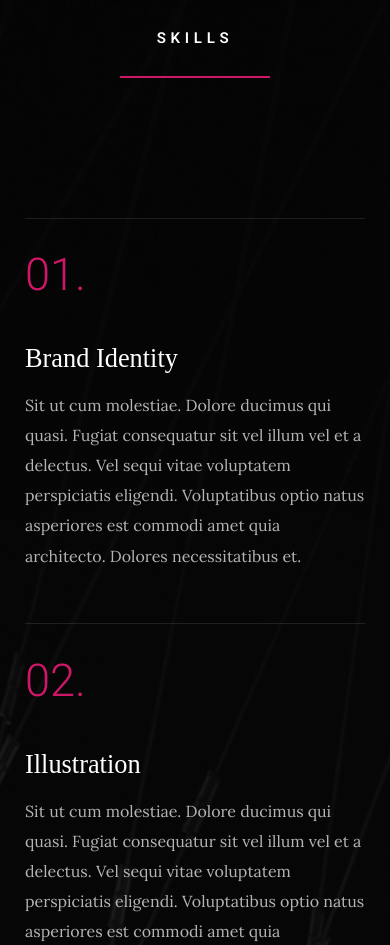
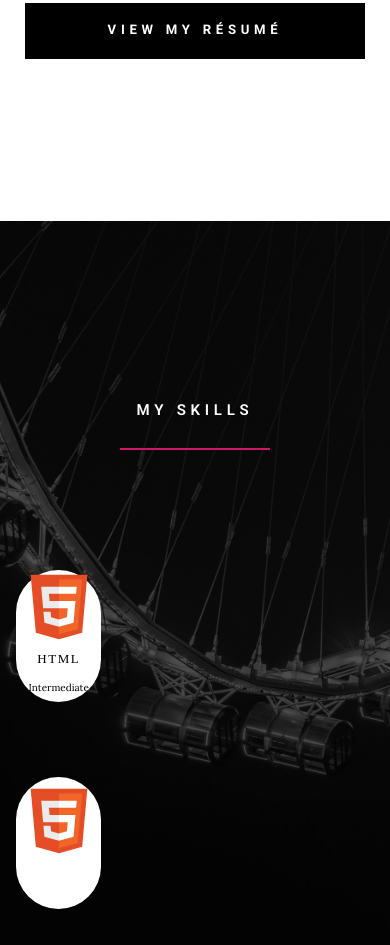
Before and after one commit to Niko-Yuan/Website-Portfolio, a website: page index.html in a window 390 px wide. Shown: the part 1861-2806 px from the top of the page. Drawn offline with Linux system fonts and the light colour scheme; a web font is replaced by a local one.

Commit message:
make skills more reasonable

```diff
--- a/css/main.css
+++ b/css/main.css
@@ -855,7 +855,7 @@ input::-moz-focus-inner {
 .section-heading {
   font-family: "Roboto", sans-serif;
   font-weight: 600;
-  font-size: 1.7rem;
+  font-size: 3rem;
   line-height: 1.176;
   text-transform: uppercase;
   letter-spacing: .5rem;
@@ -891,7 +891,7 @@ input::-moz-focus-inner {
 
 .section-desc {
   font-family: "Frank Ruhl Libre", serif;
-  font-size: 5.4rem;
+  font-size: 2.5rem;
   font-weight: 400;
   line-height: 1.259;
   letter-spacing: -0.05rem;
@@ -1584,106 +1584,74 @@ input::-moz-focus-inner {
  * # services
  *
  * ------------------------------------------------------------------- */
-.s-services {
+.s-skills {
   padding-top: 19.2rem;
   padding-bottom: 16rem;
+  color: rgba(255, 255, 255, 0.7);
+  position: relative;
+  z-index: 1;
+}
+
+.s-skills .skills-bg {
+  position: absolute;
+  background-image: url(../images/services-bg.jpg);
+  background-size: cover;
   background-repeat: no-repeat;
   background-position: center center;
-  background-size: cover;
-  background-image: url(../images/services-bg.jpg);
-  color: rgba(255, 255, 255, 0.7);
-  position: relative;
-}
-
-.s-services .shadow-overlay {
-  position: absolute;
   top: 0;
   left: 0;
   width: 100%;
   height: 100%;
+  z-index: -1;
   opacity: .3;
-  background: radial-gradient(circle, rgba(0, 0, 0, 0) 0%, black 80%);
-}
-
-.s-services::before {
-  content: "";
-  position: absolute;
-  top: 0;
-  left: 0;
-  width: 100%;
-  height: 100%;
-  background-color: #050505;
-  opacity: .85;
-}
-
-.s-services h4 {
-  font-weight: 400;
-  color: #ffffff;
-}
-
-.s-services a {
-  color: #cf1767;
-}
-
-.s-services a:hover,
-.s-services a:focus,
-.s-services a:active {
-  color: #ffffff;
-}
-
-.services-list {
-  max-width: 1240px;
-  margin-top: 8.8rem;
-  counter-reset: ctr;
-  position: relative;
-}
-
-.services-list .item-service {
-  margin-bottom: 2.4rem;
-  padding: 0 30px;
-  min-height: 44.8rem;
-}
-
-.services-list .item-service__content {
-  border-top: 1px solid rgba(255, 255, 255, 0.1);
-  padding-top: 3.6rem;
-}
-
-.services-list .item-service__content::before {
-  display: block;
-  content: counter(ctr, decimal-leading-zero) ".";
-  counter-increment: ctr;
-  margin-bottom: 4.8rem;
-  font-family: "Roboto", sans-serif;
-  font-weight: 300;
-  font-size: 8rem;
-  line-height: 1;
-  color: #cf1767;
-}
-
-/* -------------------------------------------------------------------
- * responsive:
- * services
- * ------------------------------------------------------------------- */
+}
+
+.skills__info,
+.skills__data,
+.skills__blob {
+  display: grid;
+}
+
+.skills__info {
+  grid-template-columns: repeat(3, 1fr);
+  gap: 2.5rem 2rem;
+}
+
+.skills__data {
+  justify-content: center;
+  text-align: center;
+}
+
+.skills__blob {
+  width: 9rem;
+  height: 14rem;
+  background-color: rgb(255, 255, 255);
+  opacity: 1;
+  border-radius: 10rem;
+  place-items: center;
+  margin-bottom: 2rem;
+}
+
+.skills__blob img {
+  width: 7rem;
+}
+
+.skills__name {
+  margin: 0;
+  font-size: small;
+  margin-bottom: .25rem;
+}
+
+.skills__subtitle {
+  font-size: x-small;
+  color: #000;
+}
+
 @media screen and (max-width:1400px) {
-  .services-list .item-service {
-    padding: 0 20px;
-  }
-
-  .services-list .item-service__content::before {
-    font-size: 7.2rem;
-  }
 
 }
 
 @media screen and (max-width:1200px) {
-  .services-list {
-    max-width: 900px;
-  }
-
-  .services-list .item-service__content::before {
-    font-size: 6.8rem;
-  }
 
 }
 
@@ -1693,44 +1661,16 @@ input::-moz-focus-inner {
     padding-bottom: 16rem;
   }
 
-  .services-list {
-    max-width: 600px;
-    margin-top: 8rem;
-  }
-
-  .services-list .item-service {
-    padding: 0 16px;
-    min-height: 0;
-  }
-
-  .services-list .item-service__content::before {
-    font-size: 5.4rem;
-  }
-
 }
 
 @media screen and (max-width:600px) {
-  .services-list .item-service {
-    padding: 0 10px;
-  }
 
 }
 
 @media screen and (max-width:400px) {
-  .services-list .item-service {
-    padding: 0;
-  }
-
-  .services-list .item-service__content::before {
-    font-size: 4.8rem;
-  }
-
-}
-
-/* ===================================================================
- * # works
- *
- * ------------------------------------------------------------------- */
+
+}
+
 .s-works {
   padding-top: 19.2rem;
   padding-bottom: 16rem;
@@ -1877,26 +1817,10 @@ input::-moz-focus-inner {
   }
 }
 
-@media screen and (max-width:900px) {
-
-}
-
 @media screen and (max-width:800px) {
   .s-works {
     padding-top: 16rem;
   }
-}
-
-@media screen and (max-width:600px) {
-
-}
-
-@media screen and (max-width:500px) {
-
-}
-
-@media screen and (max-width:400px) {
-
 }
 
 /* ===================================================================
--- a/index.html
+++ b/index.html
@@ -1,5 +1,6 @@
 <!DOCTYPE html>
 <html class="no-js" lang="en">
+
 <head>
   <meta charset="utf-8" />
   <title>Fangqi Yuan | Full Stack Developer</title>
@@ -9,6 +10,7 @@
   <link rel="stylesheet" href="css/main.css" />
   <link rel="icon" type="image/x-icon" href="images/favicon/favicon.ico" />
 </head>
+
 <body id="top">
   <header class="s-header">
     <nav class="header-nav-wrap">
@@ -18,46 +20,27 @@
         </li>
         <li><a class="smoothscroll" href="#about" title="about">About</a></li>
         <li>
-            <a class="smoothscroll" href="#services" title="services"
-              >Services</a
-            >
+          <a class="smoothscroll" href="#skills" title="skills">Skills</a>
         </li>
         <li>
-            <a class="smoothscroll" href="#projects" title="projects"
-              >Projects</a
-            >
+          <a class="smoothscroll" href="#projects" title="projects">Projects</a>
         </li>
         <li>
-            <a class="smoothscroll" href="#contact" title="contact me"
-              >Contact Me</a
-            >
+          <a class="smoothscroll" href="#contact" title="contact me">Contact Me</a>
         </li>
       </ul>
       <ul class="header-social">
         <li>
-            <a href="https://github.com/Niko-Yuan" target="_blank"
-              ><i class="fab fa-github" title="GitHub" aria-hidden="true"></i
-            ></a>
+          <a href="https://github.com/Niko-Yuan" target="_blank"><i class="fab fa-github" title="GitHub"
+              aria-hidden="true"></i></a>
         </li>
         <li>
-            <a
-              href="https://www.linkedin.com/in/fangqi-yuan-9950aa287/"
-              target="_blank"
-              ><i
-                class="fab fa-linkedin"
-                title="LinkedIn"
-                aria-hidden="true"
-              ></i
-            ></a>
+          <a href="https://www.linkedin.com/in/fangqi-yuan-9950aa287/" target="_blank"><i class="fab fa-linkedin"
+              title="LinkedIn" aria-hidden="true"></i></a>
         </li>
-          <!-- <li>
-            <a href="#0"
-              ><i class="fas fa-moon" title="Settings" aria-hidden="true"></i
-            ></a>
-          </li> -->
-          <!-- <li>
-            中/en
-          </li> -->
+        <!-- <ul>
+            <i class="fa-solid fa-gear" style="color: #f6f9fd;"></i>
+          </ul> -->
       </ul>
     </nav>
     <a class="header-menu-toggle" href="#"><span>Menu</span></a>
@@ -89,128 +72,68 @@
       </div>
       <div class="row large-full about-me__content" data-aos="fade-up">
         <p class="lead">
-            I'm a web developer with an insatiable passion for coding. From the
-            intricate dance of front-end design to the structured rhythm of
-            back-end development, I revel in every step of building digital
-            experiences.
+          As a Junior Front-End Developer, I possess an impressive arsenal of skills in HTML,
+          CSS, JavaScript, React. I excel in designing and maintaining responsive websites that offer a smooth user
+          experience.
+          My expertise lies in crafting dynamic, engaging interfaces through writing clean and optimized
+          code and utilizing cutting-edge development tools and techniques. I am also a team player
+          who thrives in collaborating with cross-functional teams to produce outstanding web applications.
         </p>
       </div>
       <div class="row about-me__buttons">
         <div class="column large-half tab-full" data-aos="fade-up">
-            <a href="#contact" class="btn btn--stroke full-width smoothscroll"
-              >Hire Me</a
-            >
+          <a href="#contact" class="btn btn--stroke full-width smoothscroll">Hire Me</a>
         </div>
         <div class="column large-half tab-full" data-aos="fade-up">
-            <a
-              href="resume/Fangqi Yuan Resume.pdf"
-              target="_blank"
-              class="btn btn--primary full-width"
-              >View My Résumé</a
-            >
+          <a href="resume/Fangqi Yuan Resume.pdf" target="_blank" class="btn btn--primary full-width">View My Résumé</a>
         </div>
       </div>
     </div>
   </section>
 
-    <!-- services
-    ================================================== -->
-    <section id="services" class="s-services ss-dark target-section">
-      <div class="shadow-overlay"></div>
+  <section id="skills" class="s-skills ss-dark target-section">
+    <div class="skills-bg"></div>
     <div class="row heading-block heading-block--center" data-aos="fade-up">
       <div class="column large-full">
-          <h2 class="section-heading section-heading--centerbottom">Skills</h2>
-          <!-- <p class="section-desc">
-                    My passion and goal is to help you make your business standout.
-                </p> -->
+        <h2 class="section-heading section-heading--centerbottom">My Skills</h2>
       </div>
     </div>
-      <div
-        class="row services-list block-large-1-3 block-medium-1-2 block-tab-full"
-      >
-        <div class="column item-service" data-aos="fade-up">
-          <div class="item-service__content">
-            <h4 class="item-title">Brand Identity</h4>
-            <p>
-              Sit ut cum molestiae. Dolore ducimus qui quasi. Fugiat consequatur
-              sit vel illum vel et a delectus. Vel sequi vitae voluptatem
-              perspiciatis eligendi. Voluptatibus optio natus asperiores est
-              commodi amet quia architecto. Dolores necessitatibus et.
-            </p>
-          </div>
-        </div>
-
-        <div class="column item-service" data-aos="fade-up">
-          <div class="item-service__content">
-            <h4 class="item-title">Illustration</h4>
-            <p>
-              Sit ut cum molestiae. Dolore ducimus qui quasi. Fugiat consequatur
-              sit vel illum vel et a delectus. Vel sequi vitae voluptatem
-              perspiciatis eligendi. Voluptatibus optio natus asperiores est
-              commodi amet quia architecto. Dolores necessitatibus et.
-            </p>
-          </div>
-        </div>
-
-        <div class="column item-service" data-aos="fade-up">
-          <div class="item-service__content">
-            <h4 class="item-title">Web Design</h4>
-            <p>
-              Sit ut cum molestiae. Dolore ducimus qui quasi. Fugiat consequatur
-              sit vel illum vel et a delectus. Vel sequi vitae voluptatem
-              perspiciatis eligendi. Voluptatibus optio natus asperiores est
-              commodi amet quia architecto. Dolores necessitatibus et.
-            </p>
-          </div>
-        </div>
-
-        <div class="column item-service" data-aos="fade-up">
-          <div class="item-service__content">
-            <h4 class="item-title">Product Strategy</h4>
-            <p>
-              Sit ut cum molestiae. Dolore ducimus qui quasi. Fugiat consequatur
-              sit vel illum vel et a delectus. Vel sequi vitae voluptatem
-              perspiciatis eligendi. Voluptatibus optio natus asperiores est
-              commodi amet quia architecto. Dolores necessitatibus et.
-            </p>
-          </div>
-        </div>
-
-        <div class="column item-service" data-aos="fade-up">
-          <div class="item-service__content">
-            <h4 class="item-title">UI/UX Design</h4>
-            <p>
-              Sit ut cum molestiae. Dolore ducimus qui quasi. Fugiat consequatur
-              sit vel illum vel et a delectus. Vel sequi vitae voluptatem
-              perspiciatis eligendi. Voluptatibus optio natus asperiores est
-              commodi amet quia architecto. Dolores necessitatibus et.
-            </p>
-          </div>
-        </div>
-
-        <div class="column item-service" data-aos="fade-up">
-          <div class="item-service__content">
-            <h4 class="item-title">Mobile Design</h4>
-            <p>
-              Sit ut cum molestiae. Dolore ducimus qui quasi. Fugiat consequatur
-              sit vel illum vel et a delectus. Vel sequi vitae voluptatem
-              perspiciatis eligendi. Voluptatibus optio natus asperiores est
-              commodi amet quia architecto. Dolores necessitatibus et.
-            </p>
+    <div class="skills__container">
+      <div class="skills__content">
+        <h3 class="skills__title"></h3>
+        <div class="skills__info">
+          <div class="skills__data">
+            <div class="skills__blob">
+              <img src="images/skills-icon/html5-original.svg" alt="skills image">
+              <h6 class="skills__name">HTML</h6>
+              <span class="skills__subtitle">Intermediate</span>
             </div>
           </div>
         </div>
-      <!-- end services-list -->
+      </div>
+      <div class="skills__content">
+        <h3 class="skills__title"></h3>
+        <div class="skills__info">
+          <div class="skills__data">
+            <div class="skills__blob">
+              <img src="images/skills-icon/html5-original.svg" alt="skills image">
+              <h6 class="skills__name"></h6>
+              <span class="skills__subtitle"></span>
+            </div>
+          </div>
+        </div>
+      </div>
+    </div>
   </section>
-    <!-- end s-services -->
 
+  <!-- TODO: add projects to <article> and add skills-used to the corresponding project -->
   <section id="projects" class="s-works target-section">
     <div class="row heading-block heading-block--center" data-aos="fade-up">
       <div class="column large-full">
         <h2 class="section-heading section-heading--centerbottom">
-            Projects
+          My Projects
         </h2>
-          <p class="section-desc">Here are some of my projects.</p>
+        <!-- <p class="section-desc">Here are some of my projects.</p> -->
       </div>
     </div>
     <article class="row project-block" data-aos="fade-up">
@@ -222,79 +145,18 @@
           voluptatum consequatur blanditiis inventore debitis fuga numquam
           voluptate ex architecto itaque molestiae.
         </p>
-          <a
-            rel="noreferrer"
-            target="_blank"
-            class="cta-btn cta-btn--hero"
-            href="#!"
-          >
-            Demo
+        <a rel="noreferrer" target="_blank" class="cta-btn cta-btn--hero" href="#!">
+          Demo <i class="fa-solid fa-arrow-up-right-from-square"></i>
         </a>
-          <a
-            rel="noreferrer"
-            target="_blank"
-            class="cta-btn text-color-main"
-            href="#!"
-          >
-            Source Code
+        <a rel="noreferrer" target="_blank" class="cta-btn text-color-main" href="#!">
+          Source Code <i class="fab fa-github" title="GitHub" aria-hidden="true"></i>
         </a>
       </div>
       <div class="project-wrapper__image col-lg-8 col-sm-12">
-          <div
-            data-tilt
-            data-tilt-max="4"
-            data-tilt-glare="true"
-            data-tilt-max-glare="0.5"
-          >
-            <img
-              alt="Project Image"
-              class="img-fluid"
-              src="images/project.jpg"
-            />
+        <div data-tilt data-tilt-max="4" data-tilt-glare="true" data-tilt-max-glare="0.5">
+          <img alt="Project Image" class="img-fluid" src="images/project.jpg" />
         </div>
       </div>
-      </article>
-      <article class="row project-block" data-aos="fade-up">
-        <div class="project-wrapper__text col-lg-4 col-sm-12">
-          <h3 class="project-wrapper__text-title">Project Title 1</h3>
-          <p>
-            Lorem ipsum dolor sit, amet consectetur adipisicing elit. Excepturi
-            neque, ipsa animi maiores repellendus distinctio aperiam earum dolor
-            voluptatum consequatur blanditiis inventore debitis fuga numquam
-            voluptate ex architecto itaque molestiae.
-          </p>
-          <a
-            rel="noreferrer"
-            target="_blank"
-            class="cta-btn cta-btn--hero"
-            href="#!"
-          >
-            Demo
-          </a>
-          <a
-            rel="noreferrer"
-            target="_blank"
-            class="cta-btn text-color-main"
-            href="#!"
-          >
-            Source Code
-          </a>
-        </div>
-        <div class="project-wrapper__image col-lg-8 col-sm-12">
-          <div
-            data-tilt
-            data-tilt-max="4"
-            data-tilt-glare="true"
-            data-tilt-max-glare="0.5"
-          >
-            <img
-              alt="Project Image"
-              class="img-fluid"
-              src="images/project.jpg"
-            />
-          </div>
-        </div>
-      </article>
   </section>
 
   <!-- TODO: make contact form work with node.js -->
@@ -313,15 +175,11 @@
         </div>
         <div class="contact-input-group">
           <input type="email" id="contact-email" required />
-            <label for="email"
-              ><i class="fas fa-envelope"></i> Your Email</label
-            >
+          <label for="email"><i class="fas fa-envelope"></i> Your Email</label>
         </div>
         <div class="contact-input-group">
           <textarea id="contact-message" rows="4" required></textarea>
-            <label for="message"
-              ><i class="fas fa-comments"></i> Your Message</label
-            >
+          <label for="message"><i class="fas fa-comments"></i> Your Message</label>
         </div>
         <button id="contact-submit" type="submit">
           Send<i class="fas fa-paper-plane"></i>
@@ -342,8 +200,10 @@
   </footer>
   <script src="js/jquery-3.2.1.min.js"></script>
   <script src="js/plugins.js"></script>
-    <script src="js/smtp.js"></script>
+  <!-- <script src="js/smtp.js"></script> -->
   <script type="text/javascript" src="js/vanilla-tilt.js"></script>
+  <script src="https://kit.fontawesome.com/4980cc3115.js" crossorigin="anonymous"></script>
   <script src="js/main.js"></script>
 </body>
+
 </html>
```
Also changed, not shown: images/skills-icon/html5-original.svg (added). Lines whose indentation alone changed are shown as unchanged.
